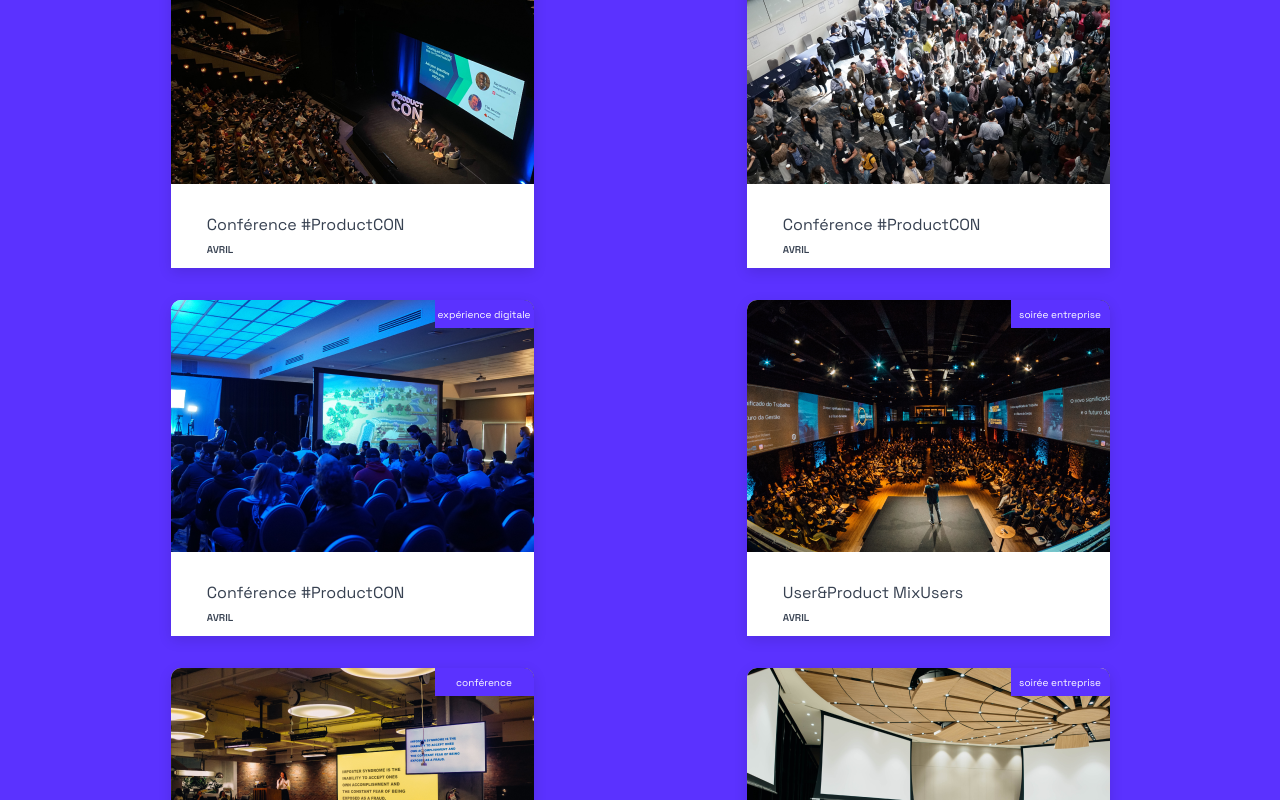
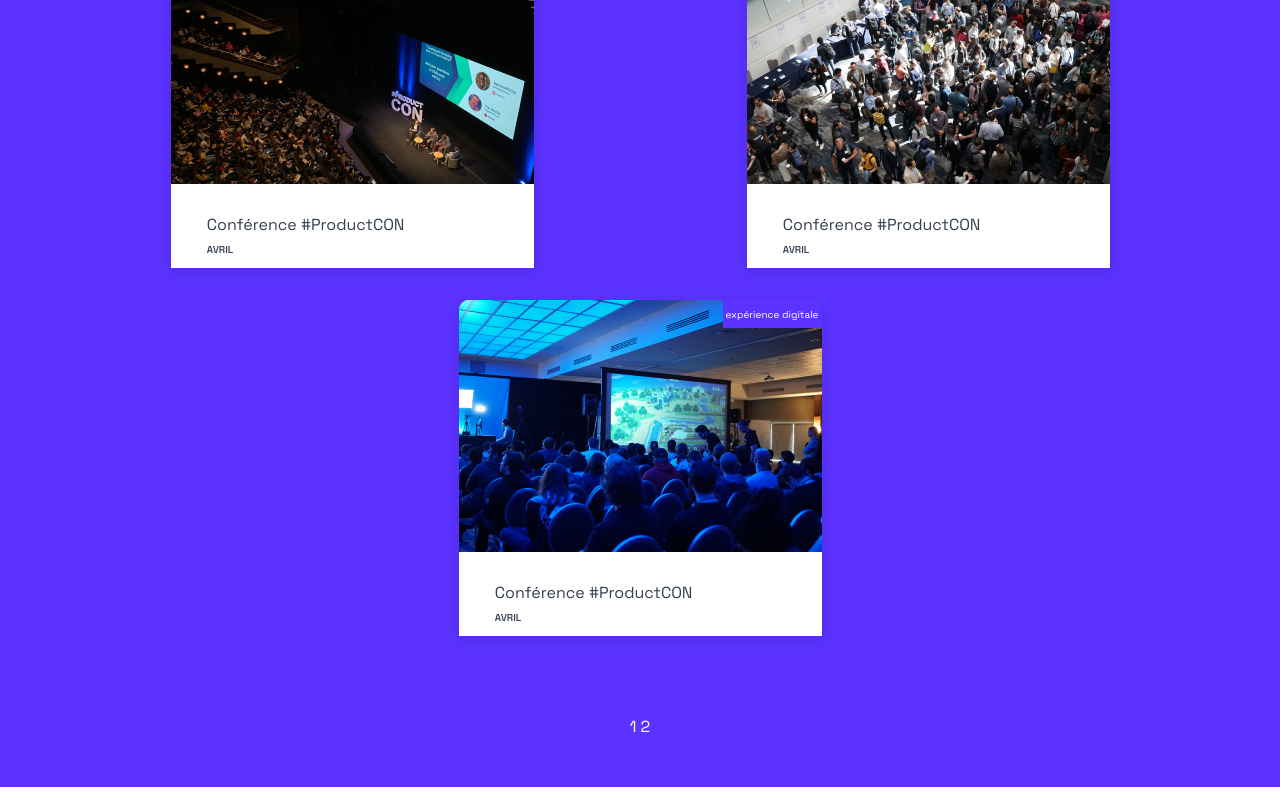
Before and after one commit to NatashaFinkel/Debuggez-une-application-React.JS-main, a React (Create React App) app: page / in a window 1280 px wide. Shown: the part 3178-3978 px from the top of the page. Built offline with nearby package versions, Linux system fonts and the light colour scheme.

Commit message:
Rectification de la fonction de pagination

```diff
--- a/src/containers/Events/index.js
+++ b/src/containers/Events/index.js
@@ -7,21 +7,28 @@
 
 import "./style.css";
 
-//  const PER_PAGE = 9;
-
+const PER_PAGE = 9;
 
 const EventList = () => {
   const { data, error } = useData();
   const [type, setType] = useState(null);
-//  const [currentPage, setCurrentPage] = useState(1);
+  const [currentPage, setCurrentPage] = useState(1);
   const filteredEvents = (data?.events || []).filter(event => !type || event.type === type);
 
   const changeType = (evtType) => {
- //   setCurrentPage(1);
+    setCurrentPage(1);
     setType(evtType);
   };
 
+  function CreatePagination(events, maxPerPage) {
+    return Math.ceil((events?.length || 0) / maxPerPage);
+  }
+
   const typeList = Array.from(new Set(data?.events.map((event) => event.type)));
+
+  const pageNumber = CreatePagination(filteredEvents, PER_PAGE);
+
+  const paginatedFilteredEvents = filteredEvents.slice((currentPage - 1) * PER_PAGE, currentPage * PER_PAGE);
 
   return (
     <>
@@ -36,7 +43,7 @@
             onChange={(value) => (value ? changeType(value) : changeType(null))}
           />
           <div id="events" className="ListContainer">
-            {filteredEvents.map((event) => (
+            {paginatedFilteredEvents.map((event) => (
               <Modal key={event.id} Content={<ModalEvent event={event} />}>
                 {({ setIsOpened }) => (
                   <EventCard
@@ -50,14 +57,14 @@
               </Modal>
             ))}
           </div>
-          {/*  <div className="Pagination">
+          <div className="Pagination">
             {[...Array(pageNumber || 0)].map((_, n) => (
               // eslint-disable-next-line react/no-array-index-key
               <a key={n} href="#events" onClick={() => setCurrentPage(n + 1)}>
                 {n + 1}
               </a>
             ))}
-          </div> */}
+          </div>
         </>
       )}
     </>
```
